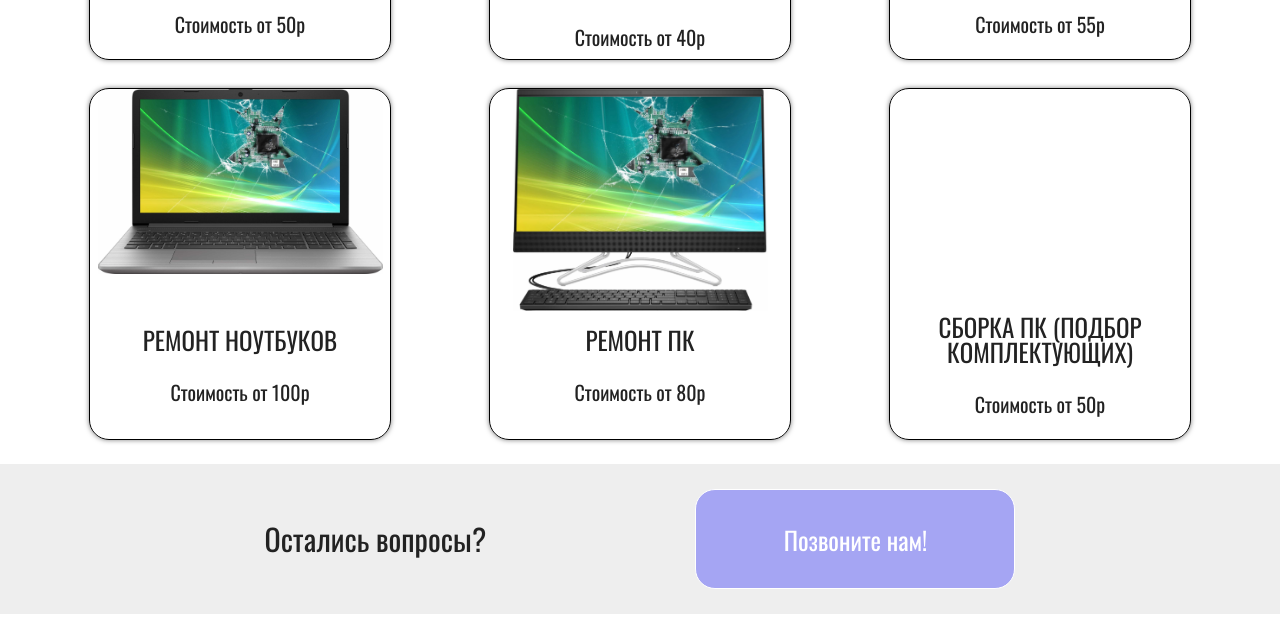
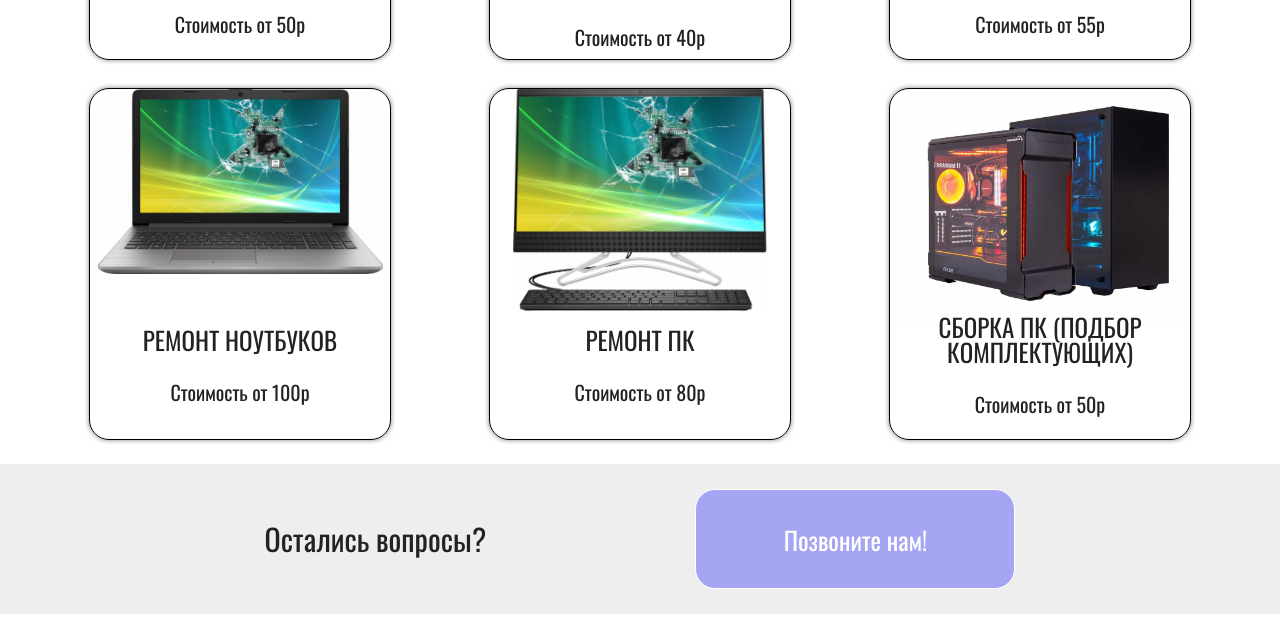
Before and after one commit to mitskevich-paul/fixteamnew, a plain HTML site: page laptop.html in a window 1280 px wide. Shown: the part 1166-1787 px from the top of the page. Drawn offline with Linux system fonts and the light colour scheme.

Commit message:
Update laptopRepear.css

```diff
--- a/styles/laptopRepear.css
+++ b/styles/laptopRepear.css
@@ -266,7 +266,7 @@ section {
     border: 1px solid black;
     box-shadow: 0 0 5px rgba(0, 0, 0, 0.5);
     border-radius: 20px;
-    background: url("../sources/pcIcon.png");
+    background: url("../sources/pcIcon.jpg");
     background-size: 95%, contain;
     background-position: center top;
     background-repeat: no-repeat;
```
